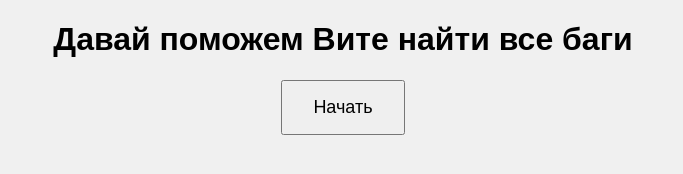
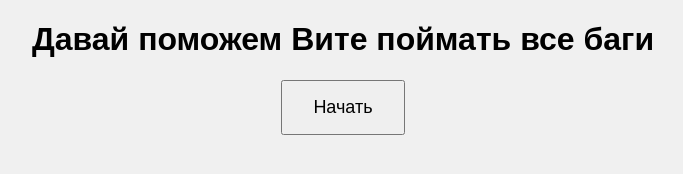
Before and after one commit to elenakorikova/my-telegram-game, a plain HTML site: page index.html in a window 1280 px wide. Shown: the whole page, without its empty margins (297-980 px from the left). Drawn offline with Linux system fonts and the light colour scheme.

Commit message:
Update index.html

```diff
--- a/index.html
+++ b/index.html
@@ -41,7 +41,7 @@
 <body>
   <!-- Стартовый экран -->
   <div id="start-screen">
-    <h1>Давай поможем Вите найти все баги</h1>
+    <h1>Давай поможем Вите поймать все баги</h1>
     <button id="start-btn">Начать</button>
   </div>
 
```
